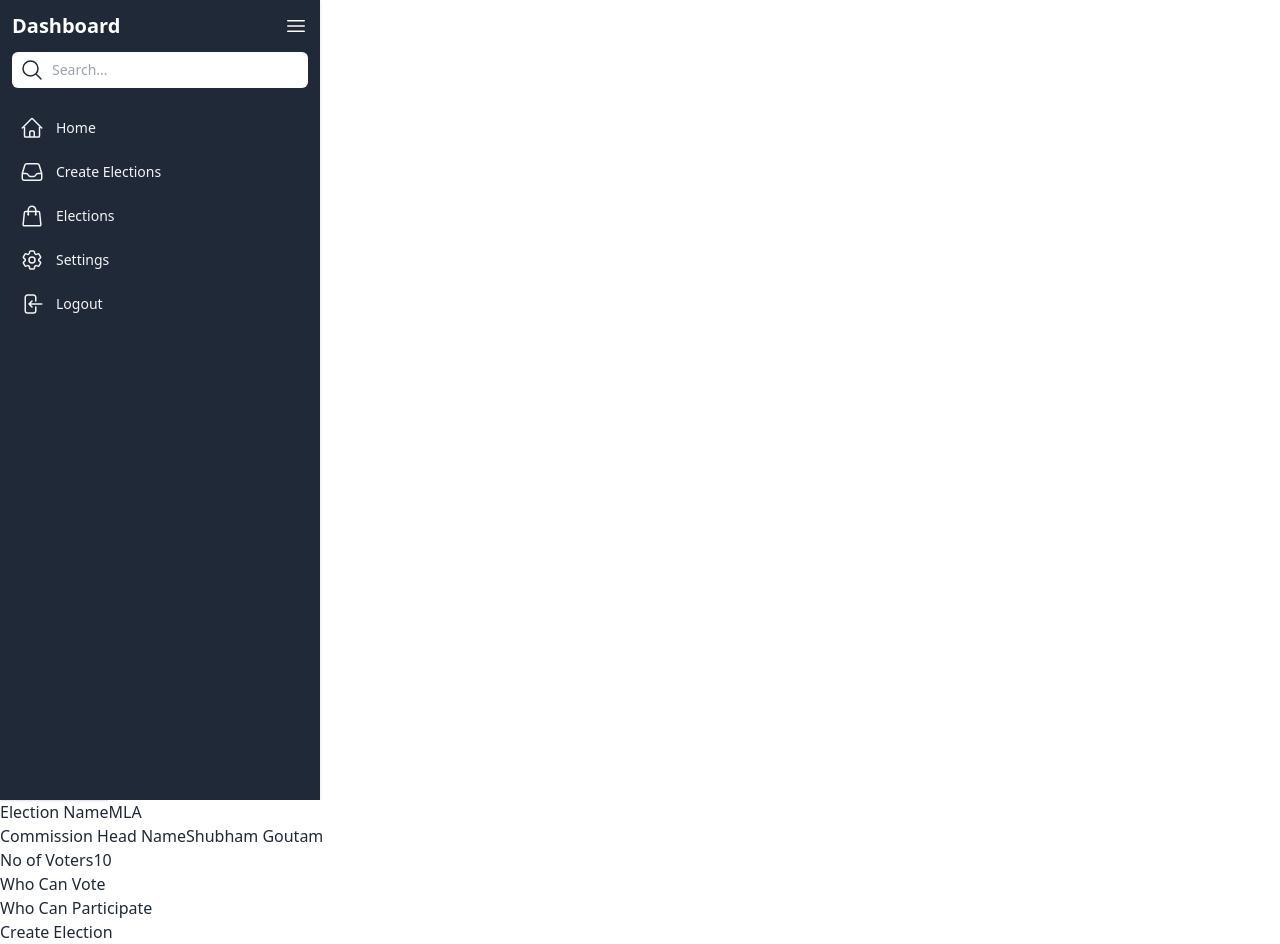
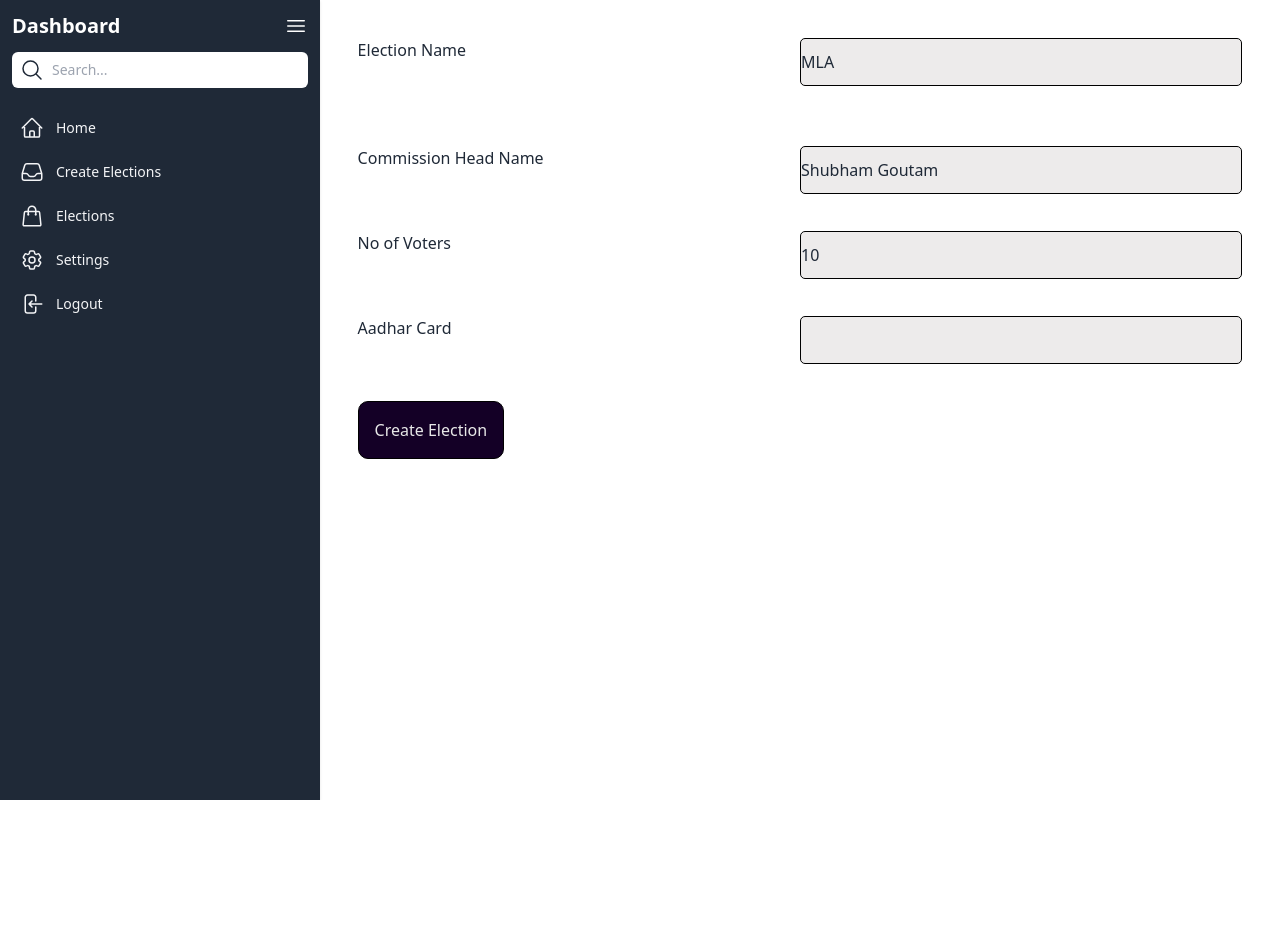
Before and after one commit to govardhan-26/Voting-token-frontend, a React (Create React App) app: page /Create_election in a window 1280 px wide. After the commit the page ends 800 px from the top, so only its background shows below. Built offline with nearby package versions, Linux system fonts and the light colour scheme; what scrypt-ts would draw is missing.

Commit message:
Add files via upload

```diff
--- a/src/components/Create_Election/Create_election.tsx
+++ b/src/components/Create_Election/Create_election.tsx
@@ -1,11 +1,13 @@
 import React, { useEffect } from 'react'
 import Navbar from '../Navbar'
-import './Create_election.css'
+// import './Create_election.css'
+
 import { PubKey, SensiletSigner, bsv, toByteString, toHex } from 'scrypt-ts';
 import { useElectioncreation } from '../Context';
 
+
 const Create_election = () => {
-    const {isConnected,  ElectionName, setElectionName, HeadName, setHeadName, totalSupply, setTotalSupply, CanVote, setCanVote, CanParticipate, setCanParticipate} = useElectioncreation();
+    const {isConnected,  ElectionName, setElectionName, HeadName, setHeadName, totalSupply, setTotalSupply, AadharCard, setAadharCard} = useElectioncreation();
 
     useEffect(() => {
         console.log(isConnected);
@@ -15,35 +17,35 @@ const Create_election = () => {
     const {handleSubmit} = useElectioncreation();
 
   return (
-    <div className='elec-Container'>
+    <div className='flex'>
         <Navbar />
-        <div className= 'form-main-container'>
-            <div className="form-container">
+        <div className= 'w-full h-full flex flex-col '>
 
-                <form onSubmit={handleSubmit}>
-                    <div>
-                        <label >Election Name</label>
-                        <input type="text" name="electin_name" id="electin_name" value={ElectionName} onChange={(e) =>setElectionName(e.target.value)}/>
+            <div className="p-[1%] m-[1%] h-full">
+
+                <form onSubmit={handleSubmit} className='flex flex-col  h-full' >
+                    <div className='flex m-[2%]'>
+                        <label className='flex justify-start w-[50%]' >Election Name</label>
+                        <input type="text" className='border border-black w-[50%] rounded-[5px] bg-[#EDEBEB] h-[3rem]' name="electin_name" id="electin_name" value={ElectionName} onChange={(e) =>setElectionName(e.target.value)}/>
                     </div>
-                    <div>
-                        <label htmlFor="head">Commission Head Name</label>
-                        <input type="text" name="head" id="head" value={HeadName}  onChange={(e) =>setHeadName(e.target.value)}/>
+                    <br/>
+                    <div className='flex m-[2%]'>
+                        <label className='flex justify-start w-[50%]' htmlFor="head">Commission Head Name</label>
+                        <input type="text"className='border border-black w-[50%] rounded-[5px] bg-[#EDEBEB] h-[3rem]' name="head" id="head" value={HeadName}  onChange={(e) =>setHeadName(e.target.value)}/>
+                    </div >
+
+                    <div className='flex m-[2%]'>
+                        <label className='flex justify-start w-[50%]' >No of Voters</label>
+                        <input type="text" className='border border-black w-[50%] rounded-[5px] bg-[#EDEBEB] h-[3rem]' name="no_voters" id="no_voters" value={totalSupply} onChange={(e) =>setTotalSupply(e.target.value)}/>
                     </div>
 
-                    <div>
-                        <label >No of Voters</label>
-                        <input type="text" name="no_voters" id="no_voters" value={totalSupply} onChange={(e) =>setTotalSupply(e.target.value)}/>
+                    <div className='flex m-[2%]'>
+                        <label className='flex justify-start w-[50%]'>Aadhar Card</label>
+                        <input type='text'className='border border-black w-[50%] rounded-[5px] bg-[#EDEBEB] h-[3rem]' name='aadhar_card' id='aadhar_card' value={AadharCard} onChange={(e) => setAadharCard(e.target.value)}></input>
                     </div>
-                    <div>
-                        <label >Who Can Vote</label>
-                        <input type="email"  className="who_vote" name="who_vote" id="who_vote"  value={CanVote} onChange={(e) =>setCanVote(e.target.value)}/>
-                    </div>
-                    <div>
-                        <label >Who Can Participate</label>
-                        <input type="email" className="who_can" name="who_can" id="who_can" value={CanParticipate} onChange={(e) =>setCanParticipate(e.target.value)}/>
-                    </div>
-                    <div className="submit-button">
-                        <button >Create Election</button>
+
+                    <div className="submit-button m-[2%]">
+                        <button className='flex flex-row-reverse border border-black bg-[#140026] text-[#E8E8E8] rounded-[10px] p-[1rem]' >Create Election</button>
                     </div>
                 </form>
             </div>
```
